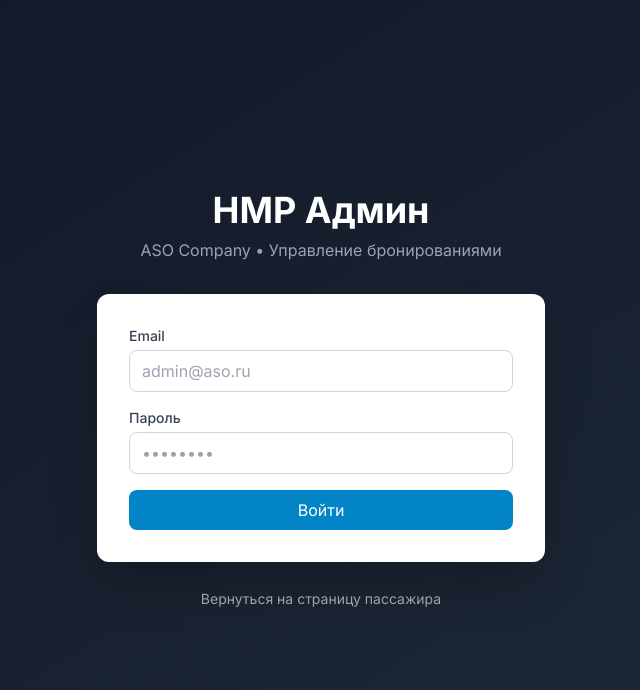
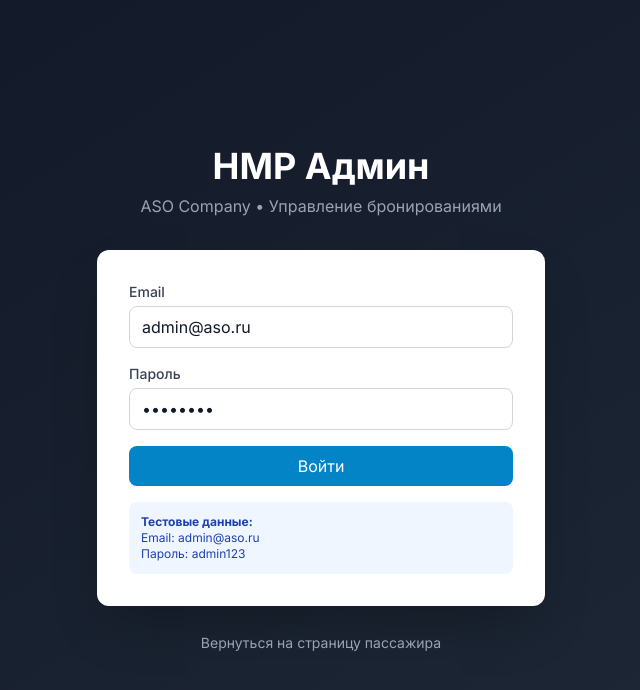
Before and after one commit to alexeysimashkin/nmr, a Next.js app: page /admin/login in a window 1280 px wide. Shown: the top 690 px of the page, without its empty margins (319-959 px from the left). Built offline with nearby package versions, Linux system fonts and the light colour scheme.

Commit message:
Update page.tsx

```diff
--- a/app/admin/login/page.tsx
+++ b/app/admin/login/page.tsx
@@ -5,16 +5,20 @@ import { useRouter } from 'next/navigation'
 import toast from 'react-hot-toast'
 
 export default function AdminLogin() {
-  const [email, setEmail] = useState('')
-  const [password, setPassword] = useState('')
+  const [email, setEmail] = useState('admin@aso.ru')
+  const [password, setPassword] = useState('admin123')
   const [loading, setLoading] = useState(false)
+  const [errorDetails, setErrorDetails] = useState('')
   const router = useRouter()
 
   const handleSubmit = async (e: React.FormEvent) => {
     e.preventDefault()
     setLoading(true)
+    setErrorDetails('')
 
     try {
+      console.log('Sending login request...')
+
       const response = await fetch('/api/auth/login', {
         method: 'POST',
         headers: { 'Content-Type': 'application/json' },
@@ -22,20 +26,24 @@ export default function AdminLogin() {
       })
 
       const data = await response.json()
+      console.log('Response:', { status: response.status, data })
 
       if (!response.ok) {
-        toast.error(data.error || 'Ошибка входа')
+        const errorMsg = data.error || 'Ошибка входа'
+        setErrorDetails(JSON.stringify(data, null, 2))
+        toast.error(errorMsg)
         return
       }
 
-      // Сохраняем токен в localStorage для клиентских запросов
       localStorage.setItem('token', data.token)
       localStorage.setItem('user', JSON.stringify(data.user))
 
       toast.success('Вход выполнен успешно!')
       router.push('/admin/dashboard')
     } catch (error) {
-      toast.error('Ошибка при входе')
+      console.error('Login error:', error)
+      setErrorDetails(String(error))
+      toast.error('Ошибка при входе. Проверьте консоль.')
     } finally {
       setLoading(false)
     }
@@ -83,6 +91,15 @@ export default function AdminLogin() {
               />
             </div>
 
+            {errorDetails && (
+              <div className="p-3 bg-red-50 rounded-lg">
+                <p className="text-sm text-red-800 font-medium mb-1">Ошибка:</p>
+                <pre className="text-xs text-red-600 overflow-auto max-h-32">
+                  {errorDetails}
+                </pre>
+              </div>
+            )}
+
             <button
               type="submit"
               disabled={loading}
@@ -91,6 +108,14 @@ export default function AdminLogin() {
               {loading ? 'Вход...' : 'Войти'}
             </button>
           </form>
+
+          <div className="mt-4 p-3 bg-blue-50 rounded-lg">
+            <p className="text-xs text-blue-800">
+              <strong>Тестовые данные:</strong><br/>
+              Email: admin@aso.ru<br/>
+              Пароль: admin123
+            </p>
+          </div>
         </div>
 
         <div className="text-center mt-6">
```
